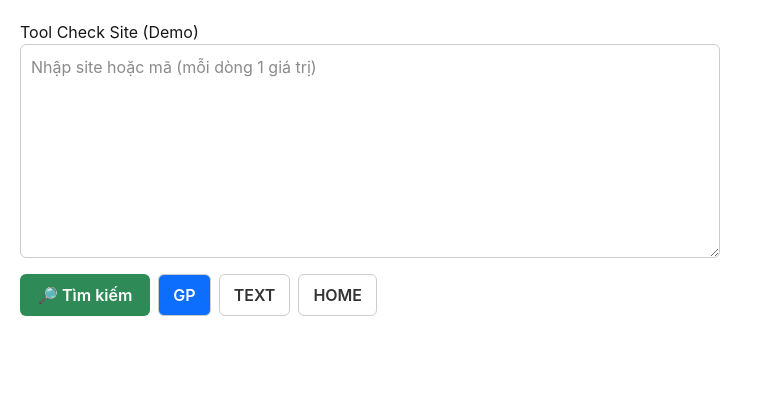
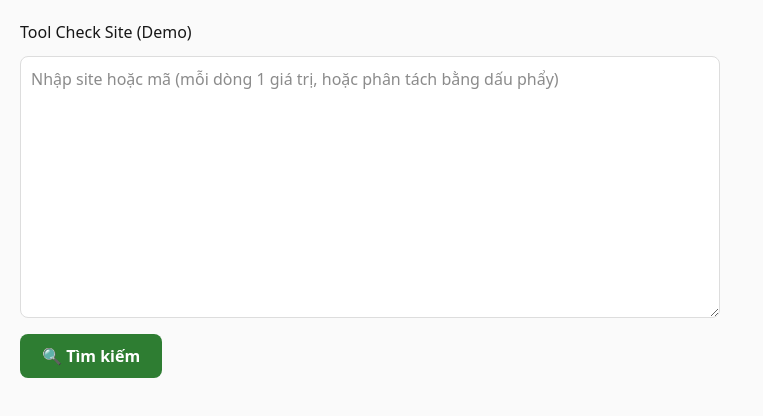
Before and after one commit to toanluong0903/ncc, a Next.js app: page / in a window 1280 px wide. Shown: the top 416 px of the page, without its empty margins (0-763 px from the left). Built offline with nearby package versions, Linux system fonts and the light colour scheme.

Commit message:
Update: multi-select copy, note collapse, missing site handling

```diff
--- a/pages/index.js
+++ b/pages/index.js
@@ -1,308 +1,390 @@
-import { useEffect, useMemo, useRef, useState } from "react";
+// pages/index.js
+import { useCallback, useEffect, useMemo, useRef, useState } from "react";
 
-/** === CONFIG: CHỈ SỐ CÁC CỘT QUAN TRỌNG (nếu header đổi thứ tự, chỉnh 2 số này) === */
-const SITE_COL = 4;      // cột "Site"
-const STATUS_COL = 1;    // cột "Tình Trạng"
+/** ======= Cấu trúc cột trả về (0-based) =======
+ * 0: CS | 1: Tình Trạng | 2: Bóng | 3: BET | 4: Site
+ * 5: Chủ đề | 6: DR | 7: Traffic | 8: Ghi Chú
+ * 9: Giá Bán | 10: Giá Mua | 11: HH | 12: Giá Cuối
+ * 13: LN | 14: Time | 15: Tên | 16: Mã
+ */
+const COL = {
+  STATUS: 1,
+  SITE: 4,
+  NOTE: 8,
+  SELL: 9,
+  BUY: 10,
+};
 
-/** Chuẩn hoá domain để so khớp fuzzy */
-function norm(s = "") {
-  return String(s)
+// === Helpers: normalize & fuzzy-contains ===
+const normalize = (s = "") =>
+  String(s)
     .toLowerCase()
-    .replace(/https?:\/\//g, "")
+    .trim()
+    .replace(/^https?:\/\//, "")
     .replace(/^www\./, "")
-    .replace(/\/.*$/, "")
-    .trim();
-}
+    .replace(/\/+$/, "");
+
+const containsSite = (haystack, needle) =>
+  normalize(haystack).includes(normalize(needle));
 
 export default function Home() {
   const [input, setInput] = useState("");
-  const [header, setHeader] = useState([]);         // mảng tiêu đề cột
-  const [gp, setGp] = useState([]);                 // dữ liệu GP (mảng các hàng)
-  const [textData, setTextData] = useState([]);     // dữ liệu TEXT
-  const [homeData, setHomeData] = useState([]);     // dữ liệu HOME
-  const [active, setActive] = useState("GP");       // "GP" | "TEXT" | "HOME"
+  const [activeSheet, setActiveSheet] = useState("GP"); // GP | TEXT | HOME
+
+  const [header, setHeader] = useState([]);
+  const [gpRows, setGpRows] = useState([]); // rows (array of array)
+  const [textRows, setTextRows] = useState([]);
+  const [homeRows, setHomeRows] = useState([]);
   const [error, setError] = useState("");
 
-  /** --- Excel-like selection state --- */
-  const [anchor, setAnchor] = useState(null);       // {r,c} điểm neo
-  const [end, setEnd] = useState(null);             // {r,c} điểm cuối (khi kéo/Shift)
-  const [isDragging, setIsDragging] = useState(false);
+  // Collapse/Expand NOTE theo index hàng
+  const [noteOpen, setNoteOpen] = useState(() => new Set());
+  const toggleNote = useCallback((rowIdx) => {
+    setNoteOpen((s) => {
+      const ns = new Set(s);
+      ns.has(rowIdx) ? ns.delete(rowIdx) : ns.add(rowIdx);
+      return ns;
+    });
+  }, []);
+
+  // ===== Selection nâng cao (giống đối thủ) =====
   const tableRef = useRef(null);
 
-  // range được chọn (nếu có)
-  const selectedRange = useMemo(() => {
-    if (!anchor || !end) return null;
-    const r1 = Math.min(anchor.r, end.r);
-    const c1 = Math.min(anchor.c, end.c);
-    const r2 = Math.max(anchor.r, end.r);
-    const c2 = Math.max(anchor.c, end.c);
-    return { r1, c1, r2, c2 };
-  }, [anchor, end]);
+  // “Neo” để Shift chọn vùng
+  const [anchor, setAnchor] = useState(null); // {r,c} hoặc null
+  // Tập ô đã chọn (rời rạc) – dùng Set("r,c")
+  const [selected, setSelected] = useState(new Set());
+  // Trạng thái kéo chuột
+  const dragModeRef = useRef({ dragging: false, add: false }); // add = ctrl/meta để cộng dồn
 
-  // dữ liệu sheet hiện tại
-  const rawSheet = active === "GP" ? gp : active === "TEXT" ? textData : homeData;
+  // Tạo key cho ô
+  const keyOf = (r, c) => `${r},${c}`;
+  const parseKey = (k) => k.split(",").map((n) => parseInt(n, 10));
 
-  // map theo domain chuẩn hoá => row
-  const sheetMap = useMemo(() => {
-    const m = new Map();
-    rawSheet.forEach((row) => {
-      const site = row[SITE_COL];
-      const key = norm(site);
-      if (key) m.set(key, row);
+  // Lấy vùng hình chữ nhật giữa (r1,c1) -> (r2,c2)
+  const rectCells = (r1, c1, r2, c2) => {
+    const out = [];
+    const rr1 = Math.min(r1, r2);
+    const rr2 = Math.max(r1, r2);
+    const cc1 = Math.min(c1, c2);
+    const cc2 = Math.max(c1, c2);
+    for (let r = rr1; r <= rr2; r++) {
+      for (let c = cc1; c <= cc2; c++) {
+        out.push(keyOf(r, c));
+      }
+    }
+    return out;
+  };
+
+  // Thêm/bỏ chọn 1 ô
+  const toggleCell = (r, c) => {
+    setSelected((s) => {
+      const ns = new Set(s);
+      const k = keyOf(r, c);
+      ns.has(k) ? ns.delete(k) : ns.add(k);
+      return ns;
     });
-    return m;
-  }, [rawSheet]);
+  };
 
-  /** build rows hiển thị:
-   * - Dùng sheet đang chọn
-   * - Với TEXT/HOME: giữ nguyên (không map lại giá)
-   * - Append các domain không có dữ liệu ở cuối: "Không có dữ liệu"
-   */
-  const rows = useMemo(() => {
-    // danh sách domain nhập theo thứ tự
-    const inputs = input
-      .split(/[\n,]+/g)
-      .map((s) => s.trim())
-      .filter(Boolean);
+  // Chọn 1 vùng (replace hay add)
+  const applyRect = (r1, c1, r2, c2, add = false) => {
+    const ks = rectCells(r1, c1, r2, c2);
+    setSelected((s) => {
+      if (add) {
+        const ns = new Set(s);
+        ks.forEach((k) => ns.add(k));
+        return ns;
+      }
+      return new Set(ks);
+    });
+  };
 
-    // 1) Lấy dữ liệu có trong DB theo thứ tự inputs (nếu nhập rỗng => trả full sheet)
-    let haveRows = [];
-    if (inputs.length === 0) {
-      haveRows = [...rawSheet];
+  // Click/Drag chọn
+  const onCellMouseDown = (e, r, c) => {
+    const add = e.ctrlKey || e.metaKey;
+    dragModeRef.current = { dragging: true, add };
+    setAnchor({ r, c });
+
+    if (add) {
+      // Ctrl/⌘ + click: toggle ô
+      toggleCell(r, c);
+    } else if (e.shiftKey && anchor) {
+      // Shift + click: vùng từ neo -> (r,c). Nếu có Ctrl/⌘ + Shift thì add
+      applyRect(anchor.r, anchor.c, r, c, add);
     } else {
-      haveRows = inputs
-        .map((s) => {
-          const k = norm(s);
-          // match: chứa hoặc bằng
-          const exact = sheetMap.get(k);
-          if (exact) return exact;
-          // contains: duyệt map (ít domain => OK)
-          for (const [key, r] of sheetMap.entries()) {
-            if (key.includes(k) || k.includes(key)) return r;
+      // click thường: replace bằng 1 ô
+      setSelected(new Set([keyOf(r, c)]));
     }
-          return null;
-        })
-        .filter(Boolean);
+  };
+
+  const onCellMouseEnter = (e, r, c) => {
+    if (!dragModeRef.current.dragging || !anchor) return;
+    // đang kéo: cứ vẽ vùng (add hoặc replace tuỳ ctrl/meta)
+    applyRect(anchor.r, anchor.c, r, c, dragModeRef.current.add);
+  };
+
+  const onMouseUpGlobal = () => {
+    dragModeRef.current.dragging = false;
+  };
+
+  // Keyboard hỗ trợ
+  useEffect(() => {
+    const onKey = (e) => {
+      // Esc xoá selection
+      if (e.key === "Escape") {
+        setSelected(new Set());
+        setAnchor(null);
+        return;
       }
 
-    // 2) Build set đã có
-    const haveSet = new Set(haveRows.map((r) => norm(r[SITE_COL])));
+      // Copy nếu có selection
+      const isCopy = (e.ctrlKey || e.metaKey) && (e.key === "c" || e.key === "C");
+      if (!isCopy || selected.size === 0) return;
 
-    // 3) Tìm các domain không có
-    const missing = inputs
-      .map(norm)
-      .filter(Boolean)
-      .filter((k) => !haveSet.has(k));
+      // Chuẩn TSV từ selected (theo thứ tự hàng/ cột tăng dần)
+      const byRow = new Map(); // r -> Set(cols)
+      let minR = Infinity,
+        maxR = -Infinity;
+      for (const k of selected) {
+        const [r, c] = parseKey(k);
+        minR = Math.min(minR, r);
+        maxR = Math.max(maxR, r);
+        if (!byRow.has(r)) byRow.set(r, new Set());
+        byRow.get(r).add(c);
+      }
+      const lines = [];
+      for (let r = minR; r <= maxR; r++) {
+        const cols = [...(byRow.get(r) || [])].sort((a, b) => a - b);
+        const vals = cols.map((c) => currentRows[r]?.[c] ?? "");
+        lines.push(vals.join("\t"));
+      }
+      const text = lines.join("\n");
+      navigator.clipboard.writeText(text);
 
-    // 4) Append hàng "Không có dữ liệu"
-    const appended = [...haveRows];
-    missing.forEach((k) => {
-      const siteText = k;
-      const row = new Array(Math.max(header.length, 18)).fill("");
-      row[STATUS_COL] = "Không có dữ liệu";
-      row[SITE_COL] = siteText;
-      appended.push(row);
+      // feedback nhẹ
+      if (tableRef.current) {
+        tableRef.current.style.boxShadow = "0 0 0 2px #3b82f6 inset";
+        setTimeout(() => {
+          if (tableRef.current) tableRef.current.style.boxShadow = "none";
+        }, 200);
+      }
+    };
+
+    const onUp = () => onMouseUpGlobal();
+    document.addEventListener("keydown", onKey);
+    document.addEventListener("mouseup", onUp);
+    return () => {
+      document.removeEventListener("keydown", onKey);
+      document.removeEventListener("mouseup", onUp);
+    };
+  }, [selected]); // eslint-disable-line
+
+  // Double click: copy 1 ô
+  const handleDoubleClickCopy = (val) => {
+    navigator.clipboard.writeText(String(val ?? ""));
+  };
+
+  // ===== Map TEXT/HOME sang GP theo fuzzy site =====
+  const currentRows = useMemo(() => {
+    let out = gpRows.map((r) => [...r]);
+
+    if (activeSheet === "TEXT" || activeSheet === "HOME") {
+      const override = activeSheet === "TEXT" ? textRows : homeRows;
+      const priceMap = new Map(); // normSite -> {sell, buy}
+
+      for (const row of override) {
+        const s = row[COL.SITE];
+        if (!s) continue;
+        priceMap.set(normalize(s), {
+          sell: row[COL.SELL] ?? "",
+          buy: row[COL.BUY] ?? "",
         });
+      }
 
-    return appended;
-  }, [input, rawSheet, sheetMap, header]);
+      out = out.map((row) => {
+        const site = normalize(row[COL.SITE] || "");
+        for (const [k, price] of priceMap) {
+          if (site.includes(k)) {
+            row[COL.SELL] = price.sell ?? "";
+            row[COL.BUY] = price.buy ?? "";
+            break;
+          }
+        }
+        return row;
+      });
+    }
+    return out;
+  }, [gpRows, textRows, homeRows, activeSheet]);
 
-  /** FETCH */
+  // ===== Tìm kiếm =====
   const handleSearch = async () => {
     setError("");
+    setSelected(new Set());
+    setAnchor(null);
+    setNoteOpen(new Set());
+
     try {
       const res = await fetch(`/api/check?keyword=${encodeURIComponent(input)}`);
       const json = await res.json();
-      if (!json || !json.results) {
-        setError(json?.message || "Không tìm thấy");
-        setHeader([]);
-        setGp([]);
-        setTextData([]);
-        setHomeData([]);
+
+      if (!json || (!json.results && !json.header)) {
+        setError(json?.message || "Lỗi dữ liệu.");
         return;
       }
-      setHeader(json.header || []);
-      setGp(json.results || []);
-      setTextData(json.textData || []);
-      setHomeData(json.homeData || []);
+
+      const _header = json.header || [];
+      const _gp = Array.isArray(json.results) ? json.results : [];
+      const _text = Array.isArray(json.textData) ? json.textData : [];
+      const _home = Array.isArray(json.homeData) ? json.homeData : [];
+
+      // domain người dùng nhập
+      const wanted = Array.from(
+        new Set(
+          input
+            .split(/\r?\n|,/)
+            .map((s) => s.trim())
+            .filter(Boolean)
+        )
+      );
+
+      // những site có trong GP
+      const seen = new Set();
+      _gp.forEach((row) => {
+        const s = row[COL.SITE];
+        if (s) seen.add(normalize(s));
+      });
+
+      // thiếu -> đẩy xuống cuối, Tình Trạng = "Không có dữ liệu"
+      const missingRows = [];
+      for (const site of wanted) {
+        const normQ = normalize(site);
+        const has = [...seen].some((s) => s.includes(normQ) || normQ.includes(s));
+        if (!has) {
+          const blank = Array(_header.length).fill("");
+          blank[COL.STATUS] = "Không có dữ liệu";
+          blank[COL.SITE] = site;
+          missingRows.push(blank);
+        }
+      }
+
+      setHeader(_header);
+      setGpRows([..._gp, ...missingRows]);
+      setTextRows(_text);
+      setHomeRows(_home);
     } catch (e) {
-      setError("Lỗi server");
+      setError("Lỗi server.");
     }
   };
 
-  /** === Excel-like copy: Ctrl/Cmd + C === */
-  useEffect(() => {
-    function onKey(e) {
-      if (!(e.ctrlKey || e.metaKey)) return;
-      if (e.key.toLowerCase() !== "c") return;
+  // ======= UI =======
+  const isCellSelected = useCallback(
+    (r, c) => selected.has(keyOf(r, c)),
+    [selected]
+  );
 
-      // nếu có vùng chọn => copy vùng chọn
-      if (selectedRange && rows.length) {
-        e.preventDefault();
-        const { r1, c1, r2, c2 } = selectedRange;
-        const parts = [];
-        for (let r = r1; r <= r2; r++) {
-          const row = rows[r] || [];
-          const line = [];
-          for (let c = c1; c <= c2; c++) {
-            let cell = row[c] ?? "";
-            // bỏ HTML trong ô (nếu có)
-            if (typeof cell === "string") {
-              cell = cell.replace(/<[^>]+>/g, "");
-            }
-            line.push(String(cell));
-          }
-          parts.push(line.join("\t"));
-        }
-        const text = parts.join("\n");
-        navigator.clipboard.writeText(text);
-        return;
-      }
-      // nếu không có vùng chọn mà đang focus ở table: cho phép copy browser default
-    }
-    window.addEventListener("keydown", onKey);
-    return () => window.removeEventListener("keydown", onKey);
-  }, [selectedRange, rows]);
-
-  /** Mouse handlers cho selection */
-  const handleMouseDown = (r, c) => {
-    setAnchor({ r, c });
-    setEnd({ r, c });
-    setIsDragging(true);
-  };
-  const handleMouseEnter = (r, c) => {
-    if (!isDragging) return;
-    setEnd({ r, c });
-  };
-  const handleMouseUp = () => setIsDragging(false);
-
-  // Shift-click: mở rộng từ anchor
-  const handleCellClick = (e, r, c) => {
-    if (e.shiftKey && anchor) {
-      setEnd({ r, c });
-    } else {
-      setAnchor({ r, c });
-      setEnd({ r, c });
-    }
-  };
-
-  // copy nhanh 1 ô
-  const copyCell = (text) => {
-    const t = String(text ?? "").replace(/<[^>]+>/g, "");
-    if (!t) return;
-    navigator.clipboard.writeText(t);
-  };
-
-  /** Ghi chú thu gọn */
-  const renderNote = (val) => {
-    const [open, setOpen] = useState(false);
-    if (!val) return "";
-    const short = String(val).slice(0, 80);
   return (
-      <span style={{ whiteSpace: "nowrap" }}>
-        {open ? String(val) : short}
-        {String(val).length > 80 && (
-          <button
-            onClick={(e) => {
-              e.stopPropagation();
-              setOpen((s) => !s);
-            }}
+    <div
       style={{
-              marginLeft: 6,
-              border: "none",
-              background: "transparent",
-              color: "#0b5ed7",
-              cursor: "pointer",
-              textDecoration: "underline",
+        padding: 20,
+        minHeight: "100vh",
+        background: "#fafafa",
+        fontFamily: "system-ui, -apple-system, Segoe UI, Roboto, Arial",
       }}
     >
-            {open ? "Thu gọn" : "[Xem thêm]"}
-          </button>
-        )}
-      </span>
-    );
-  };
-
-  /** render cell với selection highlight */
-  const isSelected = (r, c) => {
-    if (!selectedRange) return false;
-    const { r1, c1, r2, c2 } = selectedRange;
-    return r >= r1 && r <= r2 && c >= c1 && c <= c2;
-  };
-
-  return (
-    <div style={{ padding: 20, fontFamily: "Inter, Arial, sans-serif" }}>
-      <h2>Tool Check Site (Demo)</h2>
+      <h2 style={{ marginBottom: 12 }}>Tool Check Site (Demo)</h2>
 
       <textarea
-        rows={8}
-        style={{ width: 700, maxWidth: "100%", padding: 10, borderRadius: 6, border: "1px solid #ccc" }}
-        placeholder="Nhập site hoặc mã (mỗi dòng 1 giá trị)"
+        rows={10}
+        style={{
+          width: 700,
+          maxWidth: "100%",
+          padding: 10,
+          borderRadius: 8,
+          border: "1px solid #ddd",
+          outline: "none",
+          background: "#fff",
+        }}
+        placeholder="Nhập site hoặc mã (mỗi dòng 1 giá trị, hoặc phân tách bằng dấu phẩy)"
         value={input}
         onChange={(e) => setInput(e.target.value)}
       />
 
-      <div style={{ marginTop: 10, display: "flex", gap: 8, alignItems: "center" }}>
+      <div style={{ marginTop: 10 }}>
         <button
           onClick={handleSearch}
           style={{
-            padding: "9px 18px",
-            background: "#2E8B57",
+            padding: "10px 22px",
+            background: "#2e7d32",
             color: "#fff",
-            border: 0,
-            borderRadius: 6,
+            border: "none",
+            borderRadius: 8,
+            cursor: "pointer",
             fontWeight: 600,
-            cursor: "pointer",
           }}
         >
-          🔎 Tìm kiếm
+          🔍 Tìm kiếm
         </button>
+      </div>
 
-        {["GP", "TEXT", "HOME"].map((k) => (
+      {error && (
+        <div style={{ color: "red", marginTop: 10, fontWeight: 600 }}>{error}</div>
+      )}
+
+      {/* Tabs GP/TEXT/HOME */}
+      {currentRows.length > 0 && (
+        <div style={{ marginTop: 16 }}>
+          {["GP", "TEXT", "HOME"].map((t) => (
             <button
-            key={k}
-            onClick={() => {
-              setActive(k);
-              // reset selection khi đổi sheet
-              setAnchor(null);
-              setEnd(null);
-            }}
+              key={t}
+              onClick={() => setActiveSheet(t)}
               style={{
-              padding: "8px 14px",
+                marginRight: 10,
+                padding: "8px 16px",
                 borderRadius: 6,
-              border: "1px solid #ccc",
-              background: active === k ? "#0d6efd" : "#fff",
-              color: active === k ? "#fff" : "#333",
+                border: "1px solid #ddd",
+                background: activeSheet === t ? "#eef2ff" : "#fff",
+                cursor: "pointer",
                 fontWeight: 600,
-              cursor: "pointer",
               }}
             >
-            {k}
+              {t}
             </button>
           ))}
         </div>
+      )}
 
-      {error && <p style={{ color: "red", marginTop: 10 }}>{error}</p>}
+      {/* Hint copy */}
+      {currentRows.length > 0 && (
+        <div style={{ marginTop: 12, color: "#555", lineHeight: 1.5 }}>
+          💡 Chọn ô như Excel:
+          <ul style={{ margin: "6px 0 0 18px" }}>
+            <li>Kéo bôi 1 vùng rồi bấm <b>Ctrl/Cmd + C</b> để copy.</li>
+            <li><b>Ctrl/Cmd + click</b> để chọn nhiều ô rời rạc.</li>
+            <li><b>Shift + click</b> để chọn vùng từ ô neo tới ô hiện tại.</li>
+            <li><b>Double-click</b> 1 ô để copy nhanh ô đó. Nhấn <b>Esc</b> để bỏ chọn.</li>
+          </ul>
+        </div>
+      )}
 
-      {rows.length > 0 && (
-        <>
-          <div style={{ marginTop: 8, color: "#666", fontSize: 13 }}>
-            💡 Mẹo: Kéo chuột để quét vùng ⇒ nhấn <b>Ctrl/Cmd + C</b> để copy. Double-click để copy 1 ô.
-          </div>
-
+      {/* Table */}
+      {currentRows.length > 0 && (
         <div
           ref={tableRef}
-            onMouseLeave={() => setIsDragging(false)}
-            onMouseUp={handleMouseUp}
           style={{
-              marginTop: 10,
-              overflow: "auto",
+            marginTop: 16,
+            overflowX: "auto",
             borderRadius: 8,
             border: "1px solid #e5e7eb",
-              boxShadow: "0 1px 2px rgba(0,0,0,0.05)",
+            background: "#fff",
           }}
         >
-            <table style={{ borderCollapse: "collapse", width: "100%", background: "#fff" }}>
+          <table
+            style={{
+              borderCollapse: "collapse",
+              width: "100%",
+              fontSize: 14,
+            }}
+          >
             <thead>
               <tr>
                 {header.map((h, i) => (
@@ -312,12 +394,13 @@ export default function Home() {
                       position: "sticky",
                       top: 0,
                       background: "#f8fafc",
-                        borderBottom: "1px solid #e5e7eb",
+                      borderBottom: "2px solid #e5e7eb",
                       padding: "10px 8px",
+                      textAlign: "left",
                       fontWeight: 700,
-                        textAlign: "center",
-                        fontSize: 13,
+                      color: "#374151",
                       whiteSpace: "nowrap",
+                      zIndex: 2,
                     }}
                   >
                     {h}
@@ -325,37 +408,81 @@ export default function Home() {
                 ))}
               </tr>
             </thead>
+            <tbody>
+              {currentRows.map((row, rIdx) => (
+                <tr key={rIdx} style={{ borderBottom: "1px solid #f1f5f9" }}>
+                  {row.map((cell, cIdx) => {
+                    const selectedCell = isCellSelected(rIdx, cIdx);
 
-              <tbody>
-                {rows.map((row, r) => (
-                  <tr key={r} style={{ borderBottom: "1px solid #f1f5f9" }}>
-                    {row.map((cell, c) => {
-                      const sel = isSelected(r, c);
-                      const isNoteCol = header[c]?.toLowerCase().includes("ghi chú");
-                      const value = isNoteCol ? renderNote(cell) : cell;
+                    // NOTE có collapse
+                    if (cIdx === COL.NOTE) {
+                      const full = String(cell || "");
+                      const open = noteOpen.has(rIdx);
+                      const short = full.length > 90 ? full.slice(0, 90) + "…" : full;
 
-                      const isNoData = row[STATUS_COL] === "Không có dữ liệu";
                       return (
                         <td
-                          key={c}
-                          onMouseDown={() => handleMouseDown(r, c)}
-                          onMouseEnter={() => handleMouseEnter(r, c)}
-                          onClick={(e) => handleCellClick(e, r, c)}
-                          onDoubleClick={() => copyCell(cell)}
+                          key={cIdx}
+                          onMouseDown={(e) => onCellMouseDown(e, rIdx, cIdx)}
+                          onMouseEnter={(e) => onCellMouseEnter(e, rIdx, cIdx)}
+                          onDoubleClick={() => handleDoubleClickCopy(full)}
                           style={{
                             padding: "8px 10px",
-                            textAlign: "center",
+                            borderRight: "1px solid #f1f5f9",
                             cursor: "cell",
+                            background: selectedCell ? "#dbeafe" : "transparent",
                             userSelect: "none",
-                            background: sel ? "#cfe8ff" : isNoData ? "#f6f7f9" : "transparent",
-                            color: isNoData ? "#8a8f98" : "#111827",
-                            borderLeft: "1px solid #f1f5f9",
+                            verticalAlign: "top",
+                          }}
+                          title={full}
+                        >
+                          <div style={{ lineHeight: 1.5 }}>
+                            {open ? full : short}{" "}
+                            {full.length > 90 && (
+                              <button
+                                onClick={(e) => {
+                                  e.stopPropagation();
+                                  toggleNote(rIdx);
+                                }}
+                                style={{
+                                  border: "none",
+                                  background: "transparent",
+                                  color: "#2563eb",
+                                  cursor: "pointer",
+                                  padding: 0,
+                                  fontWeight: 600,
+                                }}
+                              >
+                                [{open ? "Thu gọn" : "Xem thêm"}]
+                              </button>
+                            )}
+                          </div>
+                        </td>
+                      );
+                    }
+
+                    // Các ô khác
+                    return (
+                      <td
+                        key={cIdx}
+                        onMouseDown={(e) => onCellMouseDown(e, rIdx, cIdx)}
+                        onMouseEnter={(e) => onCellMouseEnter(e, rIdx, cIdx)}
+                        onDoubleClick={() =>
+                          handleDoubleClickCopy(String(cell ?? ""))
+                        }
+                        style={{
+                          padding: "8px 10px",
                           borderRight: "1px solid #f1f5f9",
+                          textAlign:
+                            typeof cell === "number" ? "right" : "left",
                           whiteSpace: "nowrap",
+                          cursor: "cell",
+                          background: selectedCell ? "#dbeafe" : "transparent",
+                          userSelect: "none",
                         }}
-                          title={typeof cell === "string" ? cell.replace(/<[^>]+>/g, "") : ""}
+                        title={String(cell ?? "")}
                       >
-                          {value}
+                        {cell}
                       </td>
                     );
                   })}
@@ -364,7 +491,6 @@ export default function Home() {
             </tbody>
           </table>
         </div>
-        </>
       )}
     </div>
   );
```
Lines whose indentation alone changed are shown as unchanged.
